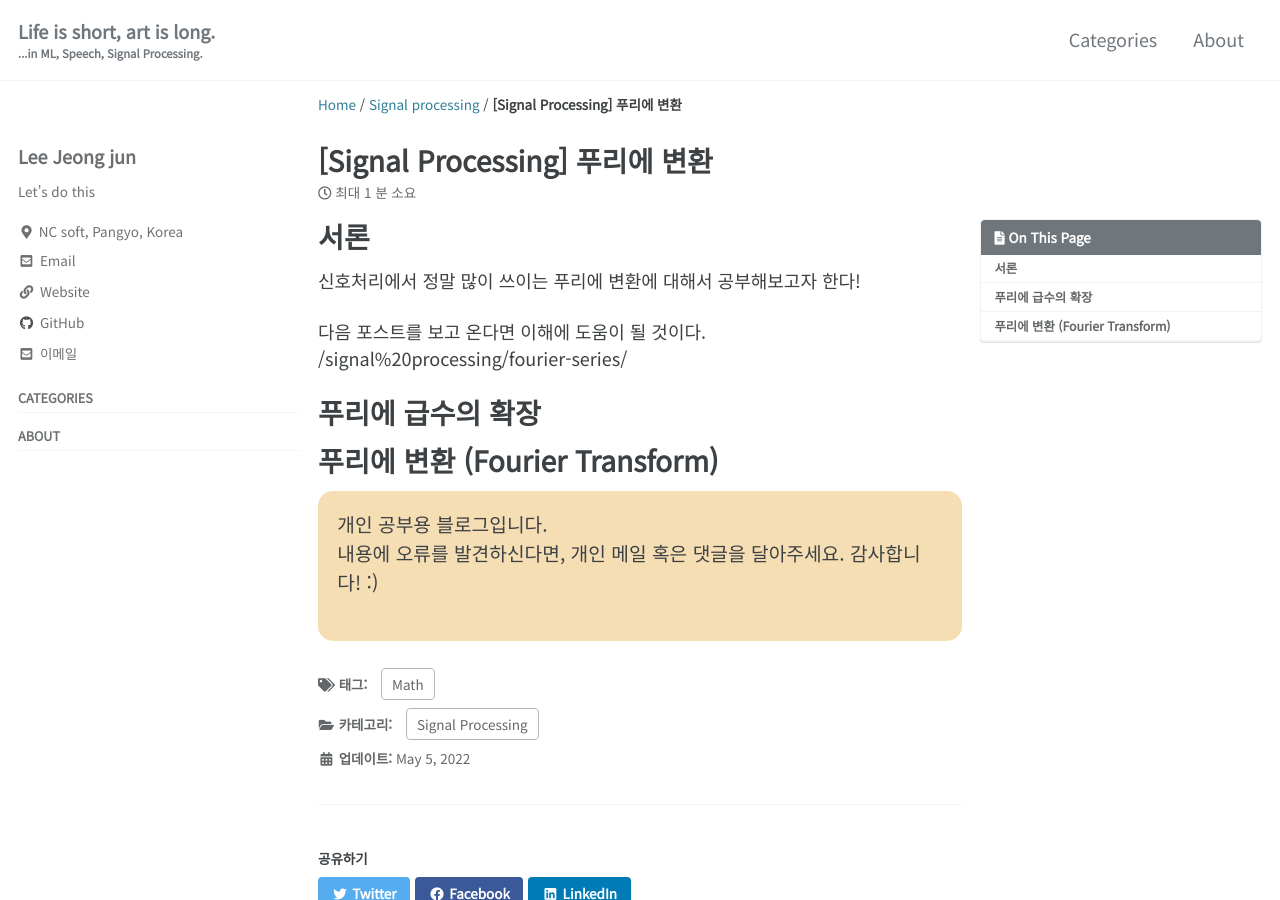
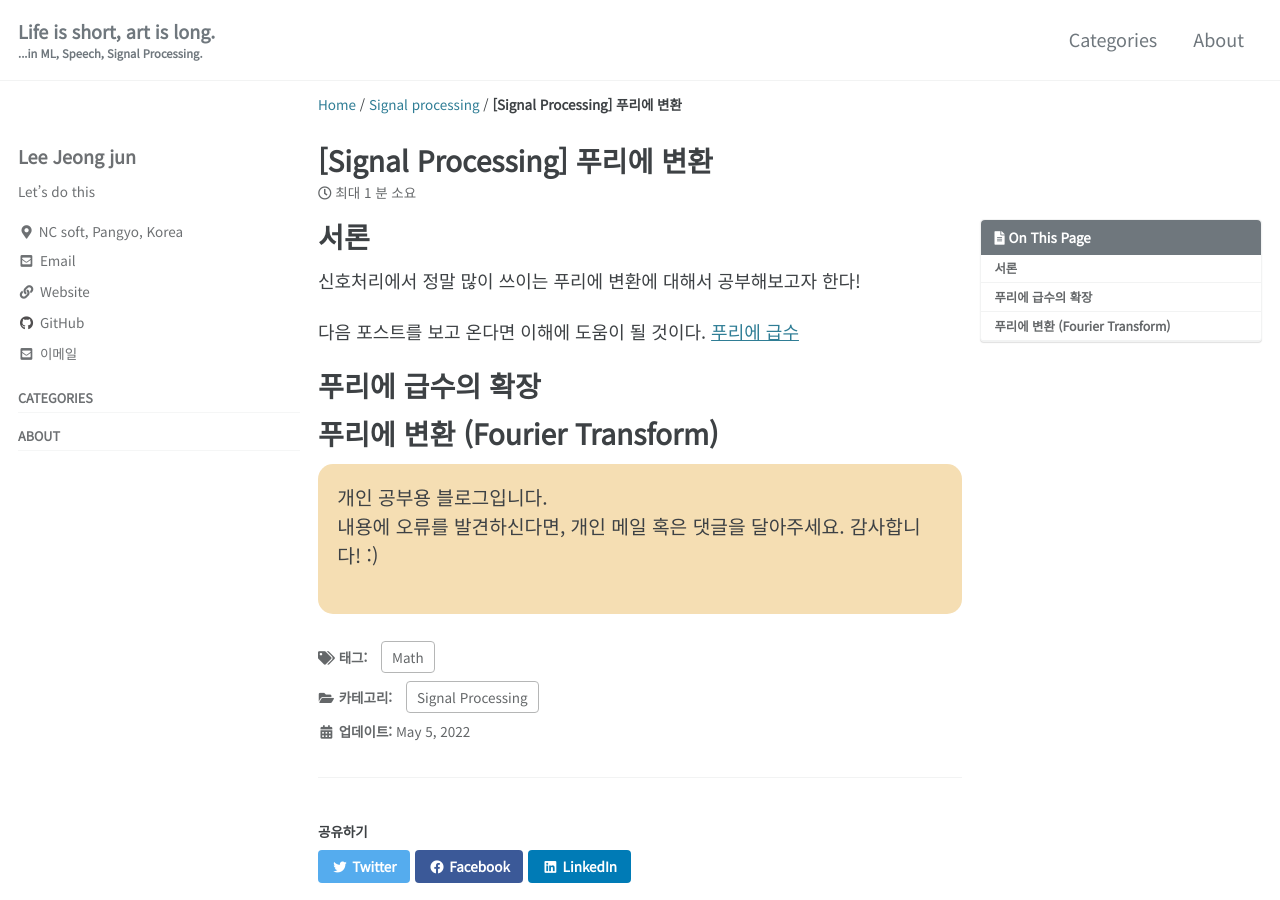
Before and after one commit to boingkiri/boingkiri.github.io, a Jekyll site: the page built from _posts/2022-05-05-fourier-transform.md, in a window 1280 px wide and 900 px high. Built offline with Jekyll 4.4.1, drawn with Linux system fonts in a browser that asks for light colours; cached includes are drawn as plain includes.

Commit message:
trying to make link

```diff
--- a/_posts/2022-05-05-fourier-transform.md
+++ b/_posts/2022-05-05-fourier-transform.md
@@ -10,7 +10,7 @@ toc: true
 신호처리에서 정말 많이 쓰이는 푸리에 변환에 대해서 공부해보고자 한다!
 
 다음 포스트를 보고 온다면 이해에 도움이 될 것이다.
-{{site.baseurl}}{% link _posts/2022-05-05-fourier-series.md %}
+[푸리에 급수]({{ site.baseurl }}{% link _posts/2022-05-05-fourier-series.md %})
 
 # 푸리에 급수의 확장
 
```
